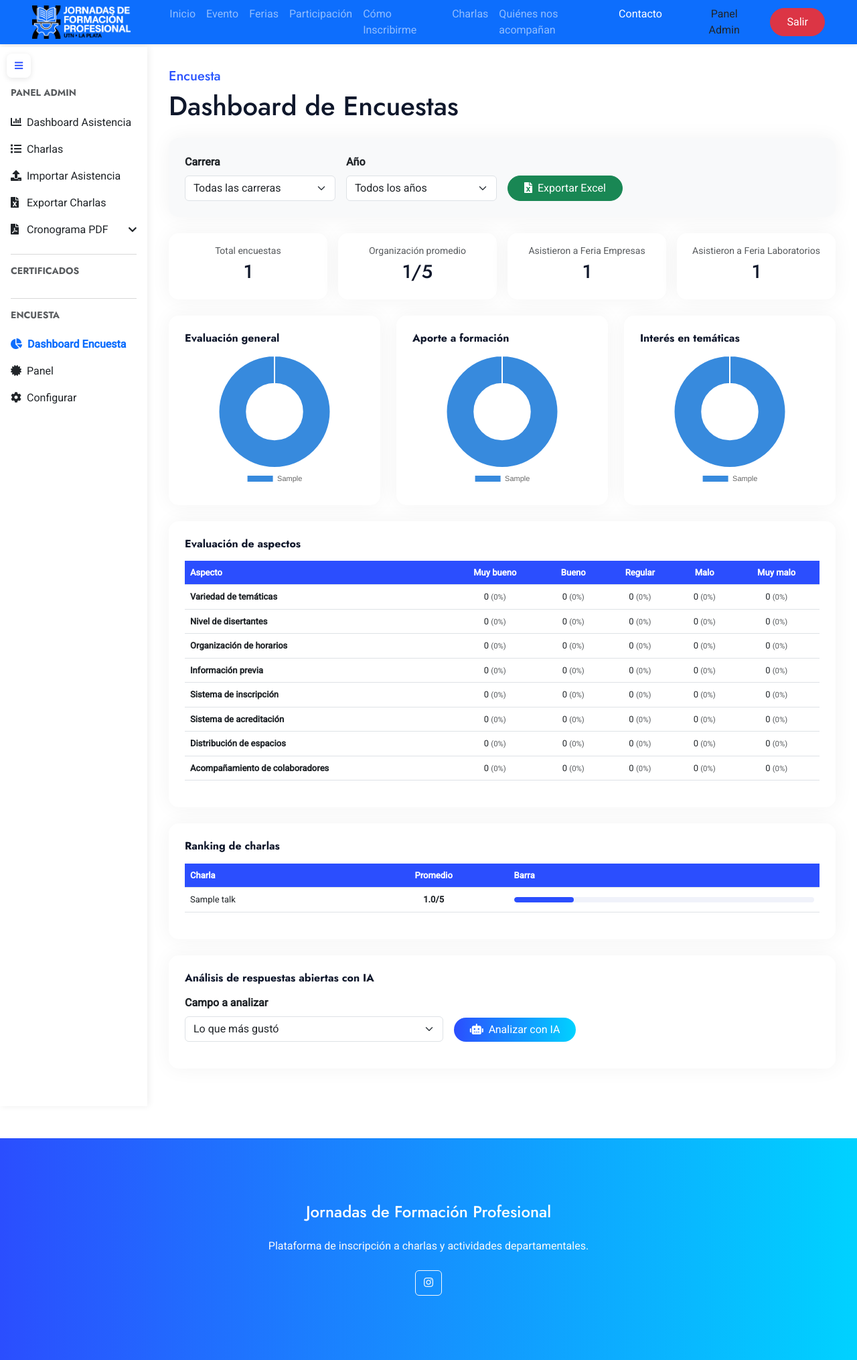
After one commit to UTN-FRLP-Sau/jornadas-django, a Django app: page /admin/encuesta/dashboard/ in a window 1280 px wide. The commit adds this page. Shown: the whole page at 67% size. Run offline with Django 5.2, Linux system fonts and the light colour scheme; a user stored in the database is signed in; tables that the repository leaves empty hold one stand-in row (values such as "Sample post"); some libraries are stand-ins or nearby versions.

Commit message:
feat(encuesta-v2): agregar dashboard de encuestas con filtros, gráficos, ranking y análisis IA

```diff
--- a/charlas/templates/charlas/base_admin.html
+++ b/charlas/templates/charlas/base_admin.html
@@ -52,6 +52,13 @@
             <div class="px-3 mb-2">
                 <h6 class="text-muted text-uppercase small fw-bold sidebar-label">Certificados</h6>
             </div>
+            <hr class="mx-3">
+            <div class="px-3 mb-2">
+                <h6 class="text-muted text-uppercase small fw-bold sidebar-label">Encuesta</h6>
+            </div>
+            <a href="{% url 'survey_dashboard' %}" class="nav-link px-3 py-2 {% if request.resolver_match.url_name == 'survey_dashboard' %}text-primary fw-bold{% else %}text-dark{% endif %}">
+                <i class="fa fa-chart-pie" style="min-width:16px;"></i><span class="sidebar-label ms-2">Dashboard Encuesta</span>
+            </a>
             <a href="{% url 'certificate_dashboard' %}" class="nav-link px-3 py-2 {% if request.resolver_match.url_name == 'certificate_dashboard' %}text-primary fw-bold{% else %}text-dark{% endif %}">
                 <i class="fa fa-certificate" style="min-width:16px;"></i><span class="sidebar-label ms-2">Panel</span>
             </a>
--- /dev/null
+++ b/charlas/templates/charlas/survey_dashboard.html
@@ -0,0 +1,277 @@
+{% extends 'charlas/base_admin.html' %}
+
+{% block admin_content %}
+<h5 class="text-primary-gradient fw-medium">Encuesta</h5>
+<h1 class="mb-4">Dashboard de Encuestas</h1>
+
+<!-- Filtros -->
+<div class="card p-4 mb-4 bg-light">
+    <div class="row g-3 align-items-end">
+        <div class="col-md-3">
+            <label class="form-label fw-bold">Carrera</label>
+            <select id="filtro-carrera" class="form-select" onchange="cargarDatos()">
+                <option value="">Todas las carreras</option>
+                {% for c in carreras %}
+                <option value="{{ c }}">{{ c }}</option>
+                {% endfor %}
+            </select>
+        </div>
+        <div class="col-md-3">
+            <label class="form-label fw-bold">Año</label>
+            <select id="filtro-anio" class="form-select" onchange="cargarDatos()">
+                <option value="">Todos los años</option>
+                {% for a in anios %}
+                <option value="{{ a }}">{{ a }}</option>
+                {% endfor %}
+            </select>
+        </div>
+        <div class="col-md-3">
+            <a id="btn-export" href="{% url 'survey_export' %}" class="btn btn-success rounded-pill px-4">
+                <i class="fa fa-file-excel me-2"></i>Exportar Excel
+            </a>
+        </div>
+    </div>
+</div>
+
+<!-- Métricas -->
+<div class="row g-3 mb-4">
+    <div class="col-md-3">
+        <div class="card p-3 text-center">
+            <p class="text-muted small mb-1">Total encuestas</p>
+            <h3 id="m-total">—</h3>
+        </div>
+    </div>
+    <div class="col-md-3">
+        <div class="card p-3 text-center">
+            <p class="text-muted small mb-1">Organización promedio</p>
+            <h3 id="m-org">—</h3>
+        </div>
+    </div>
+    <div class="col-md-3">
+        <div class="card p-3 text-center">
+            <p class="text-muted small mb-1">Asistieron a Feria Empresas</p>
+            <h3 id="m-empresas">—</h3>
+        </div>
+    </div>
+    <div class="col-md-3">
+        <div class="card p-3 text-center">
+            <p class="text-muted small mb-1">Asistieron a Feria Laboratorios</p>
+            <h3 id="m-laboratorios">—</h3>
+        </div>
+    </div>
+</div>
+
+<!-- Gráficos evaluación general -->
+<div class="row g-4 mb-4">
+    <div class="col-md-4">
+        <div class="card p-4">
+            <h6 class="fw-bold mb-3">Evaluación general</h6>
+            <div style="position:relative;height:200px;">
+                <canvas id="chart-general" role="img" aria-label="Evaluación general"></canvas>
+            </div>
+        </div>
+    </div>
+    <div class="col-md-4">
+        <div class="card p-4">
+            <h6 class="fw-bold mb-3">Aporte a formación</h6>
+            <div style="position:relative;height:200px;">
+                <canvas id="chart-aporte" role="img" aria-label="Aporte a formación"></canvas>
+            </div>
+        </div>
+    </div>
+    <div class="col-md-4">
+        <div class="card p-4">
+            <h6 class="fw-bold mb-3">Interés en temáticas</h6>
+            <div style="position:relative;height:200px;">
+                <canvas id="chart-interes" role="img" aria-label="Interés en temáticas"></canvas>
+            </div>
+        </div>
+    </div>
+</div>
+
+<!-- Matriz de aspectos -->
+<div class="card p-4 mb-4">
+    <h6 class="fw-bold mb-3">Evaluación de aspectos</h6>
+    <div class="table-responsive">
+        <table class="table table-hover align-middle" style="font-size:13px;">
+            <thead>
+                <tr>
+                    <th>Aspecto</th>
+                    <th class="text-center">Muy bueno</th>
+                    <th class="text-center">Bueno</th>
+                    <th class="text-center">Regular</th>
+                    <th class="text-center">Malo</th>
+                    <th class="text-center">Muy malo</th>
+                </tr>
+            </thead>
+            <tbody id="tabla-matriz"></tbody>
+        </table>
+    </div>
+</div>
+
+<!-- Ranking charlas -->
+<div class="card p-4 mb-4">
+    <h6 class="fw-bold mb-3">Ranking de charlas</h6>
+    <div class="table-responsive">
+        <table class="table table-hover align-middle" style="font-size:13px;">
+            <thead>
+                <tr>
+                    <th>Charla</th>
+                    <th class="text-center">Promedio</th>
+                    <th>Barra</th>
+                </tr>
+            </thead>
+            <tbody id="tabla-charlas"></tbody>
+        </table>
+    </div>
+</div>
+
+<!-- Análisis IA -->
+<div class="card p-4 mb-4">
+    <h6 class="fw-bold mb-3">Análisis de respuestas abiertas con IA</h6>
+    <div class="row g-3 align-items-end mb-3">
+        <div class="col-md-5">
+            <label class="form-label fw-bold">Campo a analizar</label>
+            <select id="campo-ia" class="form-select">
+                <option value="lo_mejor">Lo que más gustó</option>
+                <option value="a_mejorar">Aspectos a mejorar</option>
+                <option value="stands_interesantes">Stands interesantes</option>
+                <option value="mejoras_feria_empresas">Mejoras feria de empresas</option>
+                <option value="lab_interesante">Laboratorios interesantes</option>
+                <option value="mejoras_feria_laboratorios">Mejoras feria de laboratorios</option>
+                <option value="proxima_edicion">Sugerencias próxima edición</option>
+            </select>
+        </div>
+        <div class="col-md-3">
+            <button class="btn btn-primary-gradient rounded-pill px-4" onclick="analizarIA()">
+                <i class="fa fa-robot me-2"></i>Analizar con IA
+            </button>
+        </div>
+    </div>
+    <div id="ia-loading" class="d-none text-center py-3">
+        <div class="spinner-border text-primary"></div>
+        <p class="text-muted mt-2">Analizando respuestas...</p>
+    </div>
+    <div id="ia-resultado" class="d-none">
+        <div class="alert alert-info mb-2">
+            <small id="ia-total-resp" class="text-muted"></small>
+        </div>
+        <div id="ia-texto" style="white-space:pre-wrap; font-size:14px;"></div>
+    </div>
+</div>
+
+{% endblock %}
+
+{% block scripts %}
+<script src="https://cdnjs.cloudflare.com/ajax/libs/Chart.js/4.4.1/chart.umd.js"></script>
+<script>
+const COLORS = ['#378ADD','#1D9E75','#D85A30','#7F77DD','#D4537E'];
+let charts = {};
+
+function getFilters() {
+    const carrera = document.getElementById('filtro-carrera').value;
+    const anio = document.getElementById('filtro-anio').value;
+    return { carrera, anio };
+}
+
+function updateExportLink() {
+    const { carrera, anio } = getFilters();
+    let url = "{% url 'survey_export' %}";
+    const params = new URLSearchParams();
+    if (carrera) params.append('carrera', carrera);
+    if (anio) params.append('anio', anio);
+    if (params.toString()) url += '?' + params.toString();
+    document.getElementById('btn-export').href = url;
+}
+
+function renderPie(id, data) {
+    const labels = Object.keys(data);
+    const values = Object.values(data);
+    if (charts[id]) charts[id].destroy();
+    charts[id] = new Chart(document.getElementById(id), {
+        type: 'doughnut',
+        data: {
+            labels,
+            datasets: [{ data: values, backgroundColor: COLORS, borderWidth: 2 }]
+        },
+        options: { responsive: true, maintainAspectRatio: false, plugins: { legend: { position: 'bottom', labels: { font: { size: 11 } } } } }
+    });
+}
+
+function renderMatriz(matriz) {
+    const tbody = document.getElementById('tabla-matriz');
+    tbody.innerHTML = '';
+    matriz.forEach(row => {
+        const total = Object.values(row.valores).reduce((a,b)=>a+b,0);
+        tbody.innerHTML += `<tr>
+            <td class="fw-bold">${row.label}</td>
+            ${Object.entries(row.valores).map(([k,v])=>`<td class="text-center">${v} <small class="text-muted">(${total?Math.round(v/total*100):0}%)</small></td>`).join('')}
+        </tr>`;
+    });
+}
+
+function renderCharlas(ratings) {
+    const tbody = document.getElementById('tabla-charlas');
+    tbody.innerHTML = '';
+    ratings.forEach(r => {
+        const avg = r.avg ? r.avg.toFixed(1) : '—';
+        const pct = r.avg ? Math.round(r.avg / 5 * 100) : 0;
+        tbody.innerHTML += `<tr>
+            <td>${r.talk__title}</td>
+            <td class="text-center fw-bold">${avg}/5</td>
+            <td style="min-width:150px;">
+                <div style="background:#f0f2fa;border-radius:4px;height:8px;overflow:hidden;">
+                    <div style="height:8px;border-radius:4px;width:${pct}%;background:#2b4efe;"></div>
+                </div>
+            </td>
+        </tr>`;
+    });
+}
+
+function cargarDatos() {
+    const { carrera, anio } = getFilters();
+    const params = new URLSearchParams();
+    if (carrera) params.append('carrera', carrera);
+    if (anio) params.append('anio', anio);
+
+    updateExportLink();
+
+    fetch("{% url 'survey_dashboard_api' %}?" + params.toString())
+        .then(r => r.json())
+        .then(data => {
+            document.getElementById('m-total').textContent = data.total;
+            document.getElementById('m-org').textContent = data.organizacion_avg ? data.organizacion_avg + '/5' : '—';
+            document.getElementById('m-empresas').textContent = data.asistio_empresas ?? '—';
+            document.getElementById('m-laboratorios').textContent = data.asistio_laboratorios ?? '—';
+
+            if (data.evaluacion_general) renderPie('chart-general', data.evaluacion_general);
+            if (data.aporte_formacion) renderPie('chart-aporte', data.aporte_formacion);
+            if (data.interes_tematicas) renderPie('chart-interes', data.interes_tematicas);
+            if (data.matriz) renderMatriz(data.matriz);
+            if (data.talk_ratings) renderCharlas(data.talk_ratings);
+        });
+}
+
+function analizarIA() {
+    const { carrera, anio } = getFilters();
+    const campo = document.getElementById('campo-ia').value;
+    const params = new URLSearchParams({ campo });
+    if (carrera) params.append('carrera', carrera);
+    if (anio) params.append('anio', anio);
+
+    document.getElementById('ia-loading').classList.remove('d-none');
+    document.getElementById('ia-resultado').classList.add('d-none');
+
+    fetch("{% url 'survey_analizar_ia' %}?" + params.toString())
+        .then(r => r.json())
+        .then(data => {
+            document.getElementById('ia-loading').classList.add('d-none');
+            document.getElementById('ia-resultado').classList.remove('d-none');
+            document.getElementById('ia-total-resp').textContent = `Analizadas ${data.total_respuestas} respuestas`;
+            document.getElementById('ia-texto').textContent = data.resultado;
+        });
+}
+
+window.addEventListener('DOMContentLoaded', cargarDatos);
+</script>
+{% endblock %}
--- a/charlas/urls.py
+++ b/charlas/urls.py
@@ -74,4 +74,9 @@ urlpatterns = [
          views.survey, name='survey_step'),
     path('certificado/encuesta/<str:dni>/listo/',
          views.survey_done, name='survey_done'),
+    #Dashboard encuesta
+    path('admin/encuesta/dashboard/', views.survey_dashboard, name='survey_dashboard'),
+    path('admin/encuesta/dashboard/api/', views.survey_dashboard_api, name='survey_dashboard_api'),
+    path('admin/encuesta/dashboard/analizar/', views.survey_analizar_ia, name='survey_analizar_ia'),
+    path('admin/encuesta/dashboard/export/', views.survey_export, name='survey_export'),
 ]
--- a/charlas/views.py
+++ b/charlas/views.py
@@ -35,10 +35,35 @@ from pypdf import PdfReader, PdfWriter
 from reportlab.pdfgen import canvas
 from reportlab.lib.pagesizes import A4, landscape
 from reportlab.lib import colors
+import google.generativeai as genai
 
 # ────────────────────────────────────────────────────────────────────────────────
 # Helpers
 # ────────────────────────────────────────────────────────────────────────────────
+
+
+def _analizar_respuestas_ia(respuestas, contexto):
+    try:
+        genai.configure(api_key=settings.GEMINI_API_KEY)
+        model = genai.GenerativeModel('gemini-1.5-flash')
+
+        prompt = f"""Analizá las siguientes respuestas abiertas de una encuesta sobre {contexto}
+de las Jornadas de Formación Profesional de la UTN La Plata 2026.
+
+Respuestas:
+{chr(10).join(f'- {r}' for r in respuestas if r.strip())}
+
+Respondé en español con este formato exacto:
+**Temas principales:** (listado de los temas más mencionados)
+**Aspectos positivos:** (lo que más valoran)
+**Aspectos a mejorar:** (críticas y sugerencias)
+**Resumen:** (2-3 oraciones resumiendo el sentimiento general)"""
+
+        response = model.generate_content(prompt)
+        return response.text
+    except Exception as e:
+        return f'Error al analizar: {e}'
+
 
 def _generate_certificate_pdf(cert):
     template_path = settings.BASE_DIR / 'charlas' / 'static' / \
@@ -1217,3 +1242,180 @@ def attendance_dashboard(request):
         'total_presentes': total_presentes,
         'total_charlas': total_charlas,
     })
+
+
+@login_required
+def survey_dashboard(request):
+    carreras = Survey.objects.exclude(carrera='').values_list(
+        'carrera', flat=True).distinct()
+    anios = Survey.objects.exclude(anio_cursada='').values_list(
+        'anio_cursada', flat=True).distinct()
+    total = Survey.objects.filter(completada=True).count()
+
+    return render(request, 'charlas/survey_dashboard.html', {
+        'carreras': sorted(carreras),
+        'anios': sorted(anios),
+        'total': total,
+    })
+
+
+@login_required
+def survey_dashboard_api(request):
+    carrera = request.GET.get('carrera', '')
+    anio = request.GET.get('anio', '')
+
+    qs = Survey.objects.filter(completada=True)
+    if carrera:
+        qs = qs.filter(carrera=carrera)
+    if anio:
+        qs = qs.filter(anio_cursada=anio)
+
+    total = qs.count()
+    if total == 0:
+        return JsonResponse({'total': 0})
+
+    # Evaluación general
+    def dist(field):
+        from django.db.models import Count
+        return dict(qs.exclude(**{f'{field}': ''}).values_list(field).annotate(n=Count('id')))
+
+    # Promedio organización
+    from django.db.models import Avg
+    org_avg = qs.filter(organizacion_general__isnull=False).aggregate(
+        avg=Avg('organizacion_general'))['avg']
+
+    # Matriz
+    matriz_fields = [
+        ('matriz_variedad', 'Variedad de temáticas'),
+        ('matriz_disertantes', 'Nivel de disertantes'),
+        ('matriz_horarios', 'Organización de horarios'),
+        ('matriz_informacion', 'Información previa'),
+        ('matriz_inscripcion', 'Sistema de inscripción'),
+        ('matriz_acreditacion', 'Sistema de acreditación'),
+        ('matriz_espacios', 'Distribución de espacios'),
+        ('matriz_colaboradores', 'Acompañamiento de colaboradores'),
+    ]
+    orden_matriz = ['Muy bueno', 'Bueno', 'Regular', 'Malo', 'Muy malo']
+    matriz_data = []
+    for field, label in matriz_fields:
+        d = dist(field)
+        matriz_data.append({
+            'label': label,
+            'valores': {v: d.get(v, 0) for v in orden_matriz}
+        })
+
+    # Ferias
+    asistio_empresas = qs.filter(asistio_feria_empresas=True).count()
+    asistio_laboratorios = qs.filter(asistio_feria_laboratorios=True).count()
+
+    # Charlas — promedio por charla
+    from django.db.models import Avg as AvgF
+    talk_ratings = TalkRating.objects.filter(survey__in=qs).values(
+        'talk__title'
+    ).annotate(
+        avg=AvgF('puntuacion_disertante')
+    ).order_by('-avg')
+
+    return JsonResponse({
+        'total': total,
+        'evaluacion_general': dist('evaluacion_general'),
+        'aporte_formacion': dist('aporte_formacion'),
+        'interes_tematicas': dist('interes_tematicas'),
+        'organizacion_avg': round(org_avg, 2) if org_avg else None,
+        'matriz': matriz_data,
+        'asistio_empresas': asistio_empresas,
+        'asistio_laboratorios': asistio_laboratorios,
+        'evaluacion_feria_empresas': dist('evaluacion_feria_empresas'),
+        'evaluacion_feria_laboratorios': dist('evaluacion_feria_laboratorios'),
+        'talk_ratings': list(talk_ratings),
+    })
+
+
+@login_required
+def survey_analizar_ia(request):
+    carrera = request.GET.get('carrera', '')
+    anio = request.GET.get('anio', '')
+    campo = request.GET.get('campo', 'lo_mejor')
+
+    qs = Survey.objects.filter(completada=True)
+    if carrera:
+        qs = qs.filter(carrera=carrera)
+    if anio:
+        qs = qs.filter(anio_cursada=anio)
+
+    campos_validos = ['lo_mejor', 'a_mejorar', 'stands_interesantes',
+                      'mejoras_feria_empresas', 'lab_interesante',
+                      'mejoras_feria_laboratorios', 'proxima_edicion']
+
+    if campo not in campos_validos:
+        return JsonResponse({'error': 'Campo inválido'}, status=400)
+
+    respuestas = list(qs.exclude(**{campo: ''}).values_list(campo, flat=True))
+
+    if not respuestas:
+        return JsonResponse({'resultado': 'No hay respuestas para analizar.'})
+
+    contexto_map = {
+        'lo_mejor': 'lo que más gustó del evento',
+        'a_mejorar': 'aspectos a mejorar del evento',
+        'stands_interesantes': 'stands de la feria de empresas',
+        'mejoras_feria_empresas': 'mejoras para la feria de empresas',
+        'lab_interesante': 'laboratorios más interesantes',
+        'mejoras_feria_laboratorios': 'mejoras para la feria de laboratorios',
+        'proxima_edicion': 'sugerencias para la próxima edición',
+    }
+
+    resultado = _analizar_respuestas_ia(
+        respuestas, contexto_map.get(campo, campo))
+    return JsonResponse({'resultado': resultado, 'total_respuestas': len(respuestas)})
+
+
+@login_required
+def survey_export(request):
+    carrera = request.GET.get('carrera', '')
+    anio = request.GET.get('anio', '')
+
+    qs = Survey.objects.filter(completada=True).select_related('certificate')
+    if carrera:
+        qs = qs.filter(carrera=carrera)
+    if anio:
+        qs = qs.filter(anio_cursada=anio)
+
+    wb = openpyxl.Workbook()
+    ws = wb.active
+    ws.title = 'Encuestas'
+    headers = [
+        'DNI', 'Nombre', 'Carrera', 'Año', 'Evaluación General',
+        'Aporte Formación', 'Interés Temáticas', 'Organización (1-5)',
+        'Lo mejor', 'A mejorar', 'Asistió Feria Empresas',
+        'Evaluación Feria Empresas', 'Asistió Feria Laboratorios',
+        'Evaluación Feria Laboratorios', 'Próxima Edición'
+    ]
+    ws.append(headers)
+    for col in range(1, len(headers) + 1):
+        ws.cell(row=1, column=col).font = Font(bold=True)
+
+    for s in qs:
+        ws.append([
+            s.certificate.dni,
+            f"{s.certificate.apellido}, {s.certificate.nombre}",
+            s.carrera, s.anio_cursada,
+            s.evaluacion_general, s.aporte_formacion, s.interes_tematicas,
+            s.organizacion_general,
+            s.lo_mejor, s.a_mejorar,
+            'Sí' if s.asistio_feria_empresas else 'No',
+            s.evaluacion_feria_empresas,
+            'Sí' if s.asistio_feria_laboratorios else 'No',
+            s.evaluacion_feria_laboratorios,
+            s.proxima_edicion,
+        ])
+
+    out = BytesIO()
+    wb.save(out)
+    out.seek(0)
+    response = HttpResponse(
+        out.getvalue(),
+        content_type='application/vnd.openxmlformats-officedocument.spreadsheetml.sheet',
+    )
+    response['Content-Disposition'] = 'attachment; filename="encuestas.xlsx"'
+    return response
--- a/jornadas/settings.py
+++ b/jornadas/settings.py
@@ -66,6 +66,8 @@ TIME_ZONE = 'America/Argentina/Buenos_Aires'
 USE_I18N = True
 USE_TZ = True
 
+GEMINI_API_KEY = config('GEMINI_API_KEY', default='')
+
 STATIC_URL = '/static/'
 STATIC_ROOT = BASE_DIR / 'staticfiles'
 STATICFILES_DIRS = []
```
Also changed, not shown: requirements.txt (+27 -0 lines).
